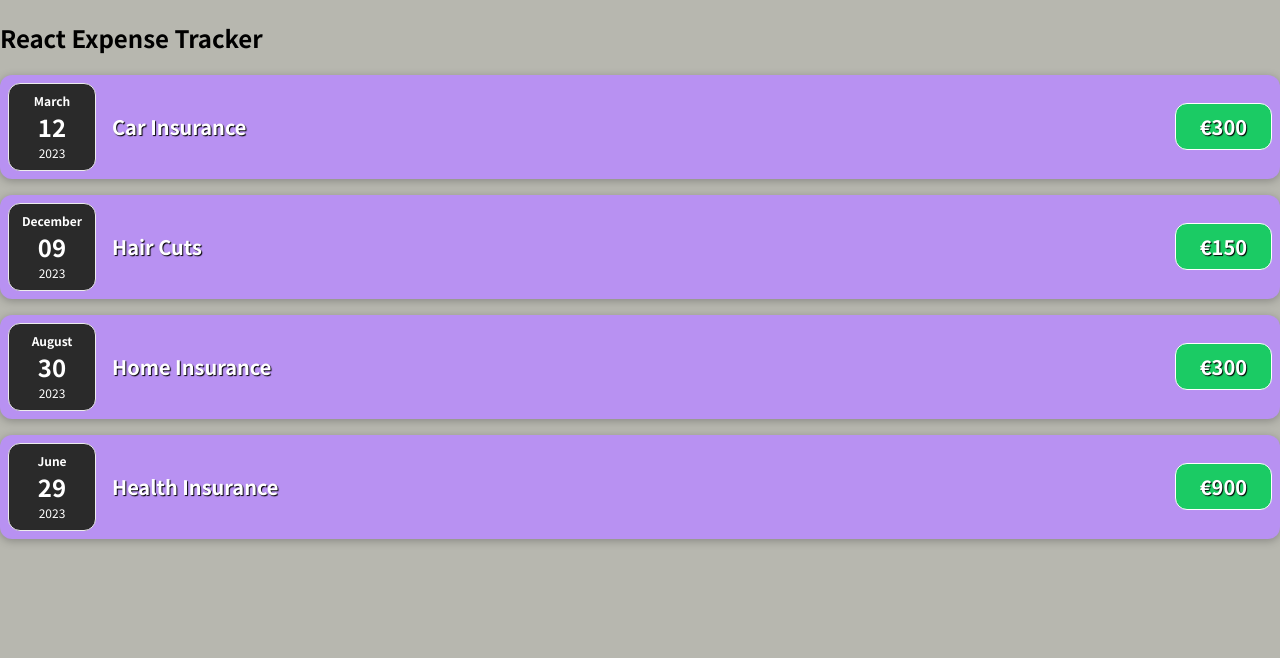
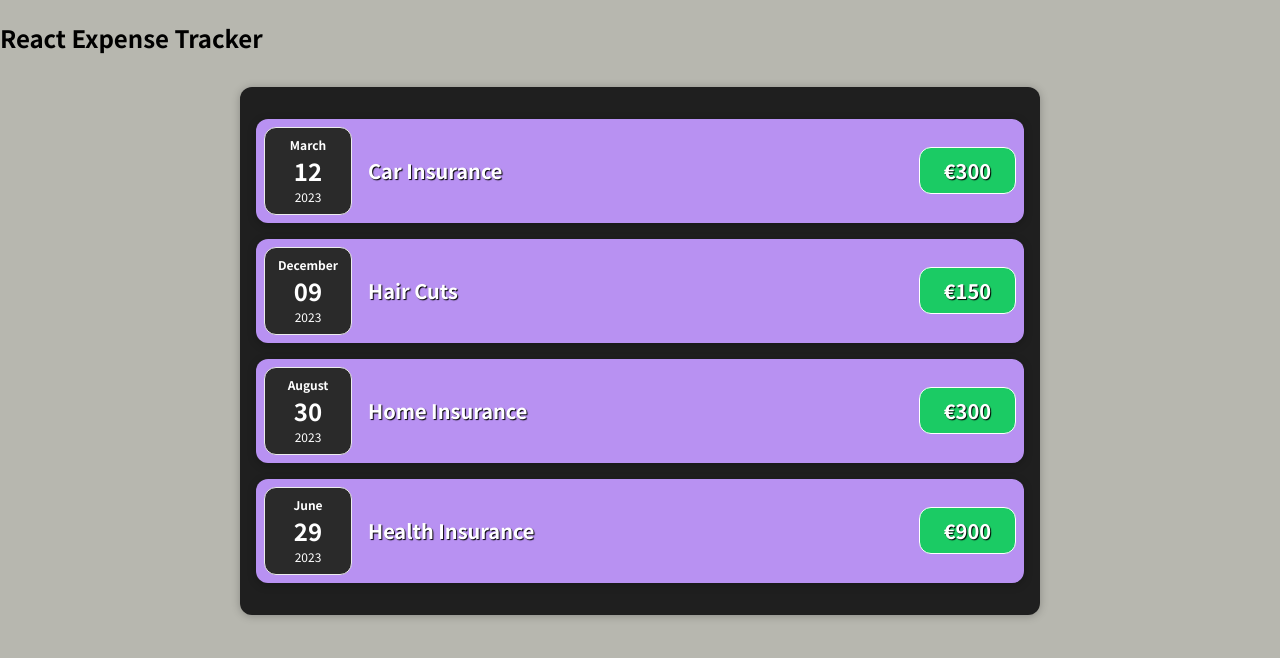
Before and after one commit to KristianColville1/react-expense-tracker, a JavaScript app: page / in a window 1280 px wide. Shown: the top 658 px of the page. Built offline with nearby package versions, Linux system fonts and the light colour scheme.

Commit message:
Added styling to expenses component for displaying nested ExpenseItems

```diff
--- a/src/App.js
+++ b/src/App.js
@@ -28,10 +28,10 @@
         },
     ];
     return (
-        <div className="mt-2">
-            <h2 className="w-100 text-center">React Expense Tracker</h2>
+        <div className="">
+            <h2 className="">React Expense Tracker</h2>
 
-            <div className="container text-bg-light rounded">
+            <div className="">
                 <Expenses items={expenses} />
             </div>
         </div>
--- a/src/components/Expenses.css
+++ b/src/components/Expenses.css
@@ -1,26 +1,9 @@
-.expense-date {
-    display: flex;
-    flex-direction: column;
-    width: 5.5rem;
-    height: 5.5rem;
-    border: 1px solid #ececec;
-    background-color: #2a2a2a;
-    color: white;
+.expenses {
+    padding: 1rem;
+    background-color: rgb(31, 31, 31);
+    margin: 2rem auto;
+    width: 50rem;
+    max-width: 95%;
     border-radius: 12px;
-    align-items: center;
-    justify-content: center;
+    box-shadow: 0 1px 8px rgba(0, 0, 0, 0.25);
 }
-
-.expense-date__month {
-    font-size: 0.75rem;
-    font-weight: bold;
-}
-
-.expense-date__year {
-    font-size: 0.75rem;
-}
-
-.expense-date__day {
-    font-size: 1.5rem;
-    font-weight: bold;
-}
--- a/src/components/Expenses.js
+++ b/src/components/Expenses.js
@@ -3,7 +3,7 @@
 
 function Expenses(props) {
     return (
-        <div className="">
+        <div className="expenses">
             <ExpenseItem
                 title={props.items[0].title}
                 amount={props.items[0].amount}
```
